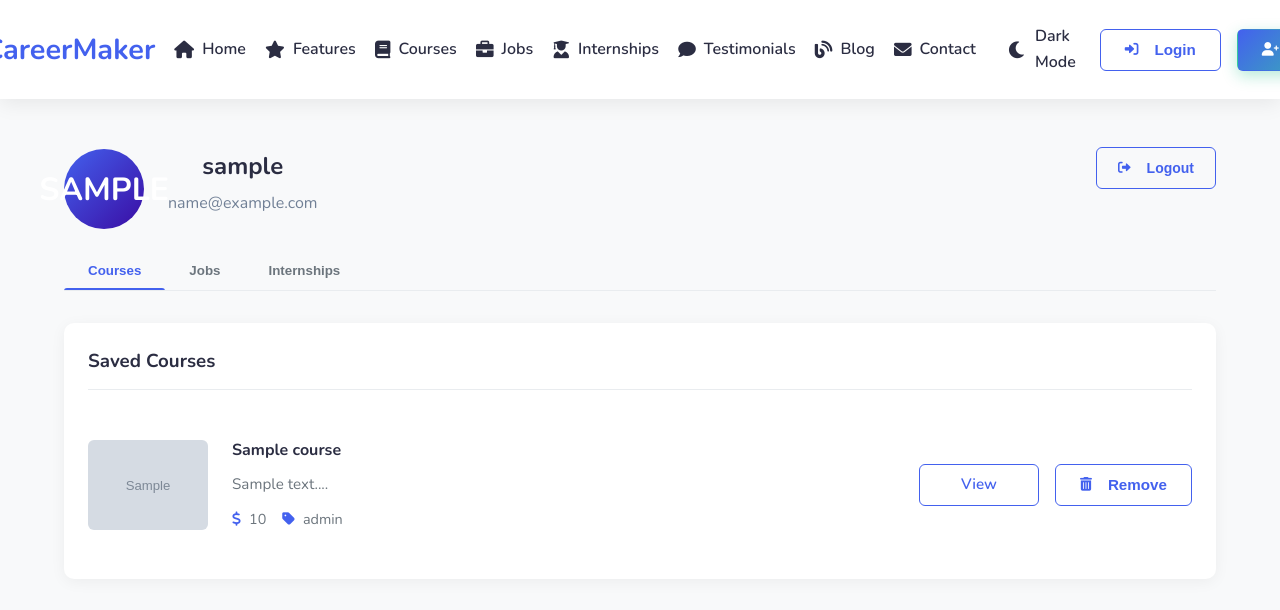
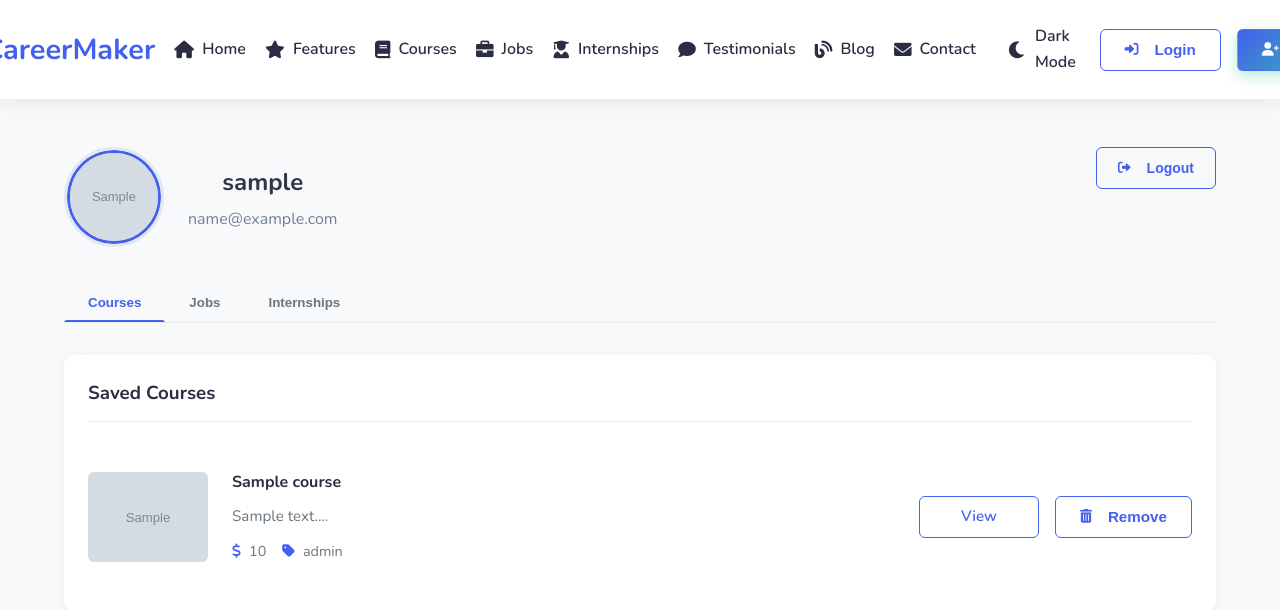
Before and after one commit to iruhul8750/CareerMaker01, a Flask app: template templates/user-dashboard.html in a window 1280 px wide; the page is wider, and only the part inside the window is pictured. Shown: the top 610 px of that part. Run offline with Flask 3, Linux system fonts and the light colour scheme; the template is opened without the code that fills it: most values are stand-ins (such as "Sample title", 1, 10 or a date in 2020); grey boxes marked "Sample" are stand-in pictures; data that the repository does not hold is empty; parts of the project's set-up code (start-up, migrations or seed data) failed here and were passed over.

Commit message:
user profile pic persistent correction

```diff
--- a/static/css/user-dashboard.css
+++ b/static/css/user-dashboard.css
@@ -717,3 +717,118 @@
   border-color: #dc3545;
   color: white;
 }
+/* Add these styles to your user-dashboard.css file */
+
+.avatar-initials {
+    width: 100%;
+    height: 100%;
+    display: flex;
+    align-items: center;
+    justify-content: center;
+    background: linear-gradient(135deg, #4361ee, #3a0ca3);
+    color: white;
+    font-size: 2.5rem;
+    font-weight: bold;
+    border-radius: 50%;
+    text-transform: uppercase;
+}
+
+.avatar-container {
+    position: relative;
+    width: 100px;
+    height: 100px;
+    margin: 0 auto 1rem;
+}
+
+.avatar-wrapper {
+    display: block;
+    width: 100%;
+    height: 100%;
+    border-radius: 50%;
+    overflow: hidden;
+    position: relative;
+    cursor: pointer;
+    border: 3px solid #e2e8f0;
+    transition: all 0.3s ease;
+}
+
+.avatar-wrapper:hover {
+    border-color: #4361ee;
+}
+
+.avatar-wrapper:hover .avatar-overlay {
+    opacity: 1;
+}
+
+.user-avatar {
+    width: 100%;
+    height: 100%;
+    object-fit: cover;
+}
+
+.avatar-overlay {
+    position: absolute;
+    top: 0;
+    left: 0;
+    width: 100%;
+    height: 100%;
+    background: rgba(0, 0, 0, 0.7);
+    color: white;
+    display: flex;
+    flex-direction: column;
+    align-items: center;
+    justify-content: center;
+    opacity: 0;
+    transition: opacity 0.3s ease;
+}
+
+.avatar-overlay i {
+    font-size: 1.5rem;
+    margin-bottom: 0.25rem;
+}
+
+.avatar-overlay span {
+    font-size: 0.75rem;
+    text-align: center;
+}
+
+/* Dashboard logout button */
+.dashboard-logout-btn {
+    padding: 8px 16px;
+    font-size: 14px;
+    border-radius: 6px;
+    transition: all 0.3s ease;
+    margin-top: 10px;
+}
+
+.dashboard-logout-btn:hover {
+    background-color: #dc3545;
+    border-color: #dc3545;
+    color: white;
+}
+
+.user-info {
+    text-align: center;
+}
+
+.user-info h2 {
+    margin-bottom: 5px;
+    color: #2d3748;
+}
+
+.user-info p {
+    margin-bottom: 15px;
+    color: #718096;
+}
+
+/* Responsive design */
+@media (max-width: 768px) {
+    .avatar-container {
+        width: 80px;
+        height: 80px;
+    }
+
+    .avatar-initials {
+        font-size: 2rem;
+    }
+}
--- a/templates/user-dashboard.html
+++ b/templates/user-dashboard.html
@@ -33,7 +33,7 @@
         <div class="avatar-initials" id="userAvatarInitials">
           {{ username[0]|upper if username else '?' }}
         </div>
-            <img src="{{ avatar_url if avatar_url else '' }}" id="userAvatarImage" class="user-avatar" alt="Profile Picture" style="display:{{ 'block' if avatar_url else 'none' }};">
+        <img src="{{ avatar_url if avatar_url else '' }}" id="userAvatarImage" class="user-avatar" alt="Profile Picture" style="display:none;">
         <div class="avatar-overlay">
           <i class="fas fa-camera"></i>
           <span>Change Photo</span>
```
Also changed, not shown: static/js/user-dashboard.js (+126 -13 lines). Lines whose indentation alone changed are shown as unchanged.
